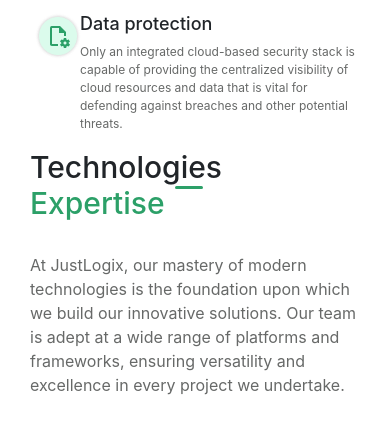
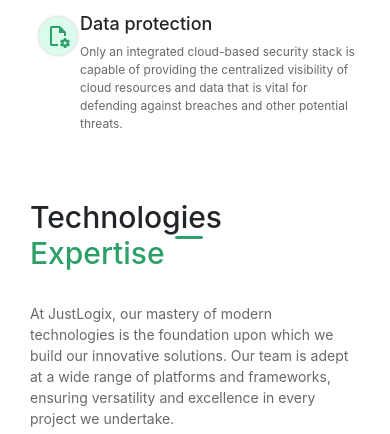
Before and after one commit to JeevaElangovan/JLApplication-Modernization, a plain HTML site: page index.html in a window 390 px wide. Shown: the part 2917-3351 px from the top of the page. Drawn offline with nearby package versions, Linux system fonts and the light colour scheme.

Commit message:
complete - 4

```diff
--- a/index.css
+++ b/index.css
@@ -721,6 +721,15 @@ body {
   .technologies-cms-img{
     margin-left: 400px;
   }
+  @media(max-width:425px){
+    .technologies-expertise{
+        padding-top: 50px;
+    }
+    .technologies-expertise-part1 p{
+        font-size: 14px;
+
+    }
+  }
 
   @media (min-width:376px)and (max-width:425px){
         .technologies-expertise-heading {
@@ -847,3 +856,12 @@ body {
 
 
   /* ----Section - 4 - Technologies Expertise---- */
+
+
+/* ----Section - 5 Application Modernization Benefits---- */
+
+
+
+
+
+/* ----Section - 5 Application Modernization Benefits---- */
--- a/index.html
+++ b/index.html
@@ -592,7 +592,7 @@
 
  <div class="container technologies-expertise">
     <div class="container">
-        <div>
+        <div class="technologies-expertise-part1">
             <h1 class="technologies-expertise-heading">Technologies <span style="color: #2CA068;">Expertise</span></h1>
             <br/>
             <p>At JustLogix, our mastery of modern technologies is the foundation upon which we build our innovative solutions. Our team is adept at a wide range of platforms and frameworks, ensuring versatility and excellence in every project we undertake.</p>
@@ -745,6 +745,9 @@
 
 
 
+<!-- Section - 5 Application Modernization Benefits -->
+
+
 
 
 
```
